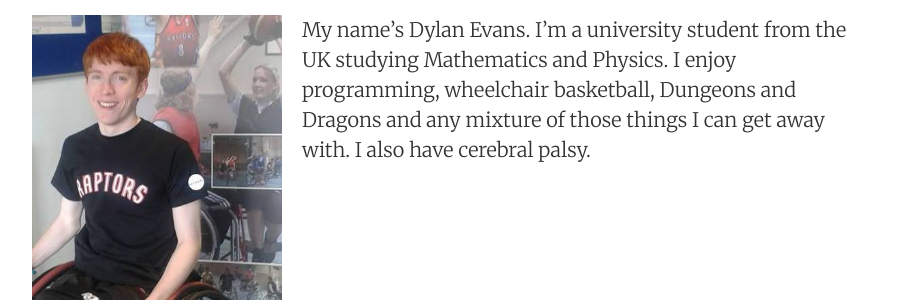
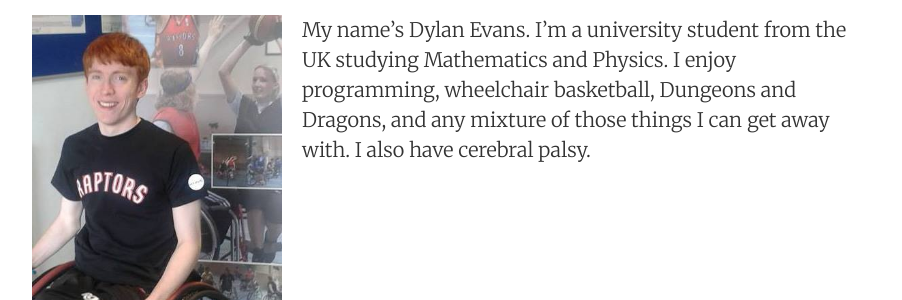
Before and after one commit to whonut/whonut.github.io, a Jekyll site: the page built from about.md, in a window 1280 px wide. Shown: the part 230-530 px from the top of the page, without its empty margins (188-1090 px from the left). Built offline with Jekyll 4.4.1, drawn with Linux system fonts in a browser that asks for light colours; nearby versions of some CDN libraries.

Commit message:
Add Oxford comma to anout page

```diff
--- a/about.md
+++ b/about.md
@@ -9,5 +9,5 @@ tags: about
 
 My name's Dylan Evans. I'm a university student from the UK studying
 Mathematics and Physics. I enjoy programming, wheelchair basketball,
-Dungeons and Dragons and any mixture of those things I can get away with.
+Dungeons and Dragons, and any mixture of those things I can get away with.
 I also have cerebral palsy.
```
